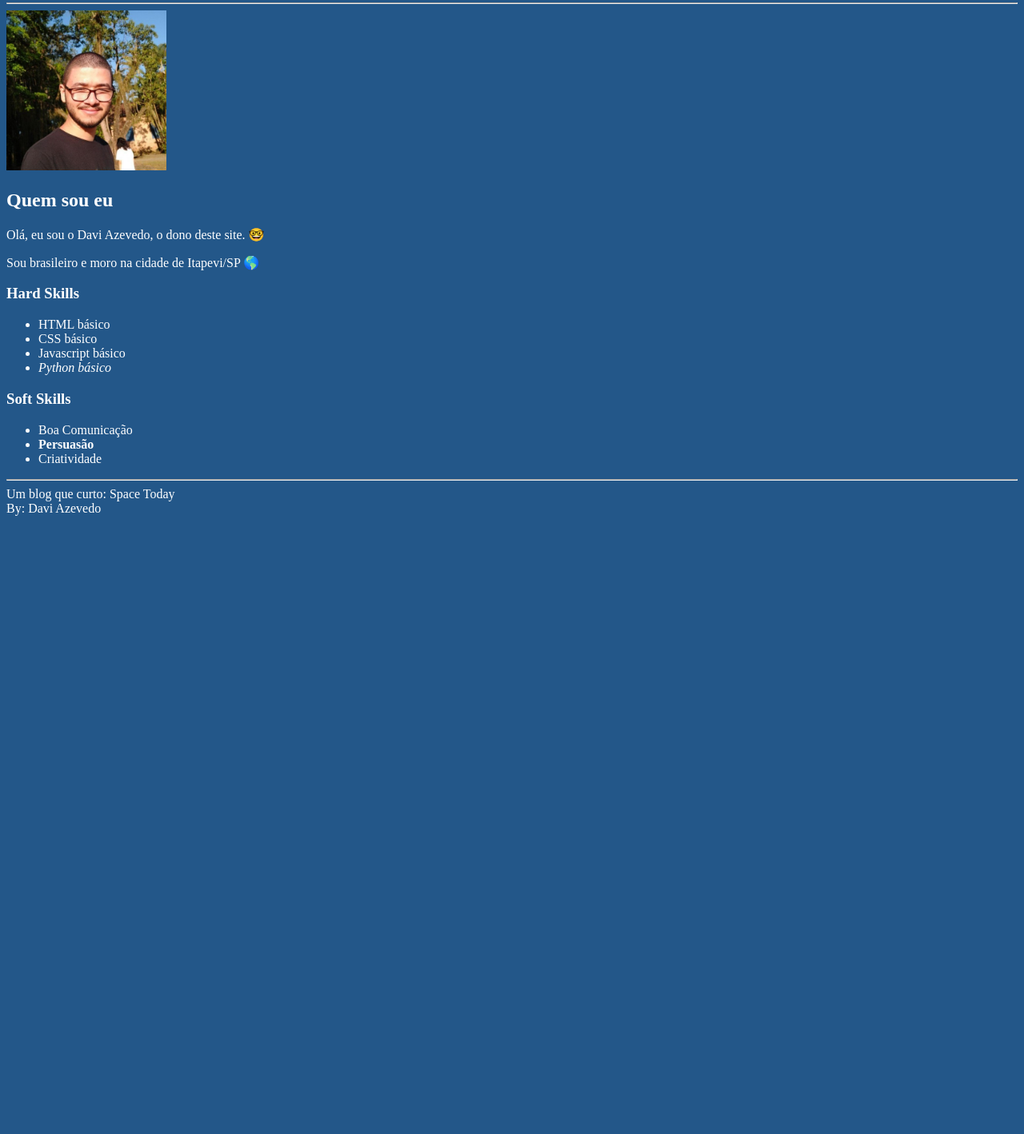
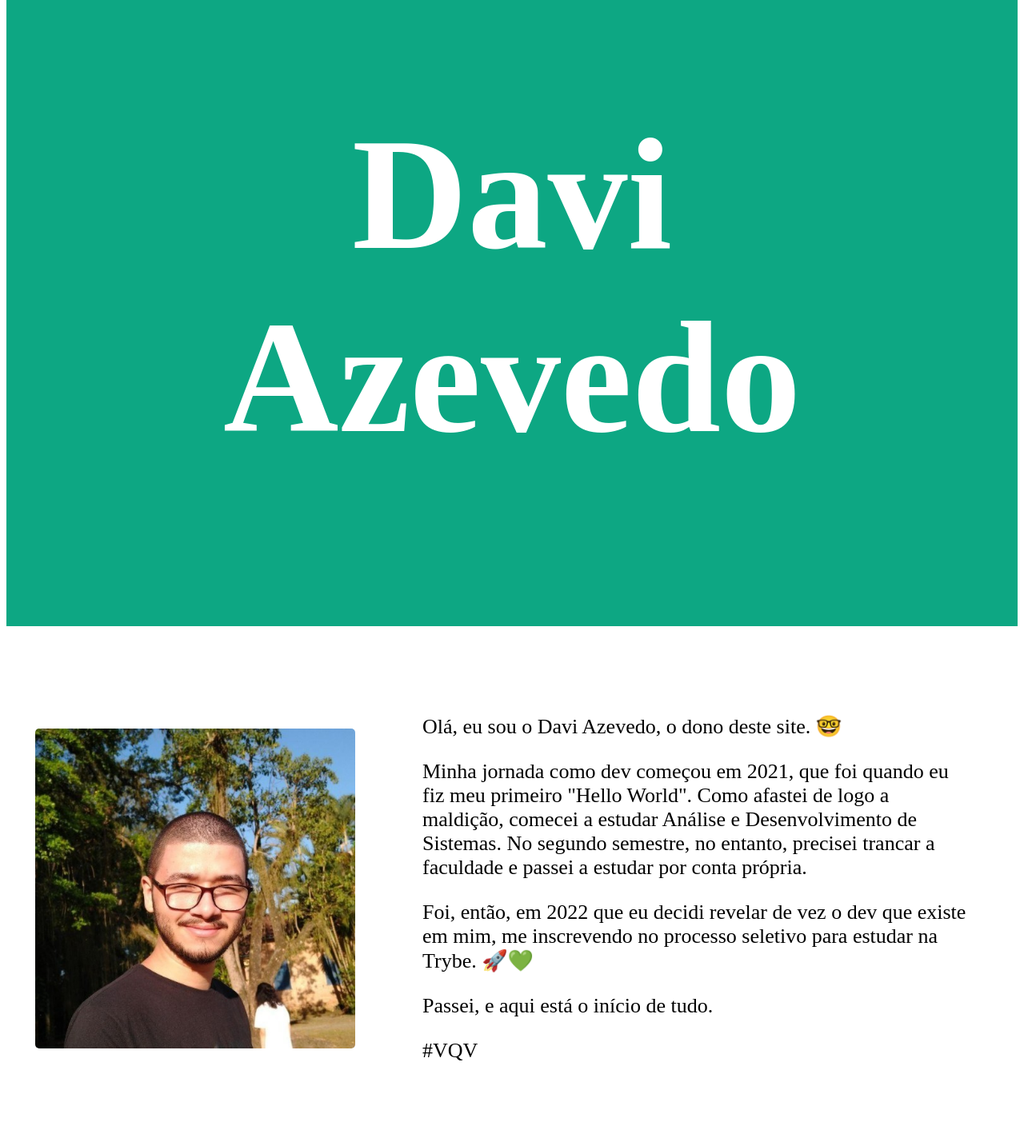
Before and after one commit to daviazev/my-portfolio, a plain HTML site: page index.html in a window 1280 px wide. Shown: the part 77-1495 px from the top of the page at 80% size. Before the commit the page ends 800 px from the top, so only its background shows below. Drawn offline with Linux system fonts and the light colour scheme.

Commit message:
mudei a apresentaçao, aumentei a foto, coloquei uma descriçao e mais

```diff
--- a/index.html
+++ b/index.html
@@ -4,34 +4,41 @@
     <meta charset="UTF-8">
     <meta http-equiv="X-UA-Compatible" content="IE=edge">
     <meta name="viewport" content="width=device-width, initial-scale=1.0">
+    <link rel="stylesheet" href="style.css">
     <title>daviazev</title>
-
-    <style>
-        body{
-            background-color: #235789;
-            color: #ffffff;
-        }
-        a{
-            color: #ffffff;
-            text-decoration: none;
-        }
-        a:hover{
-            color: yellow;
-        }
-    </style>
 </head>
 <body>
+    <div class="myname">
         <h1>Davi Azevedo</h1>
-    <hr>
-    <img src="eu.jpeg" alt="foto do criador deste portfólio" width="200px">
-    <h2>Quem sou eu</h2>
+    </div>
+
+    <div class="whoamifather">
+        <div class="foto">
+            <img src="eu.jpeg" alt="foto do criador deste portfólio">
+        </div>
+        <div class="whoami">
             <p>
                 Olá, eu sou o Davi Azevedo, o dono deste site. 🤓
             </p>
             <p>
-        Sou brasileiro e moro na cidade de Itapevi/SP 🌎
+                Minha jornada como dev começou em 2021, que foi quando eu fiz meu primeiro "Hello World". Como afastei de logo a maldição, comecei a estudar Análise e Desenvolvimento de Sistemas. No segundo semestre, no entanto, precisei trancar a faculdade e passei a estudar por conta própria.
             </p>
-    <h3>Hard Skills</h3>
+            <p>
+                Foi, então, em 2022 que eu decidi revelar de vez o dev que existe em mim, me inscrevendo no processo seletivo para estudar na Trybe. 🚀💚
+            </p>
+            <p>
+                Passei, e aqui está o início de tudo.
+            </p>
+            <p>
+                #VQV
+            </p>
+        </div>
+    </div>
+
+
+
+
+    <!-- <h3>Hard Skills</h3>
     <ul>
         <li>HTML básico</li>
         <li>CSS básico</li>
--- /dev/null
+++ b/style.css
@@ -0,0 +1,47 @@
+body{
+    color: black;
+}
+
+.myname{
+    background-color: #0da783;
+    color: white;
+    text-align: center;
+    font-size: 100px;
+    border: 3px solid #0da783;
+    padding: 60px;
+}
+
+a{
+    color: #ffffff;
+    text-decoration: none;
+}
+a:hover{
+    color: yellow;
+}
+
+.whoamifather{
+    display: flex;
+    align-items: center;
+    /* border: 3px solid #0da783; */
+    margin-top: 24px;
+
+}
+
+.whoami{
+    margin-left: 24px;
+    font-size: 100px;
+
+    padding: 60px;
+
+}
+
+img{
+    margin: 36px 0 36px 36px;
+    border-radius: 5px;
+    width: 400px;
+    float: left;
+}
+
+p{
+    font-size: 26px;
+}
```
Lines whose indentation alone changed are shown as unchanged.
